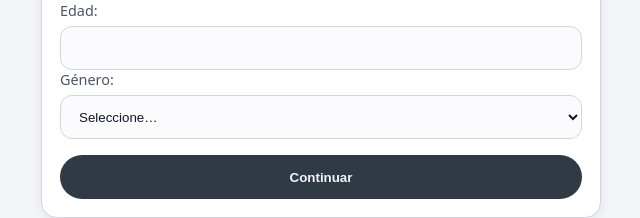
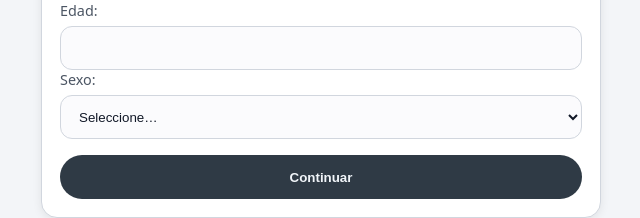
Before and after one commit to cahuerta/ASISTENCIA-ICA, a React (Vite) app: page / in a window 1280 px wide. Both pictures are taken after a click on the button "INGRESO PERSONA". Shown: the part 586-804 px from the top of the page, without its empty margins (319-959 px from the left). Built offline with nearby package versions, Linux system fonts and the light colour scheme.

Commit message:
Update FormularioPacienteBasico.jsx

```diff
--- a/src/FormularioPacienteBasico.jsx
+++ b/src/FormularioPacienteBasico.jsx
@@ -221,7 +221,7 @@ function FormularioPacienteBasico({
         inputMode="numeric"
       />
 
-      <label>Género:</label>
+      <label>Sexo:</label>
       <select
         value={String(curr?.genero ?? "")}
         onChange={(e) => setCampo("genero", e.target.value)}
```
